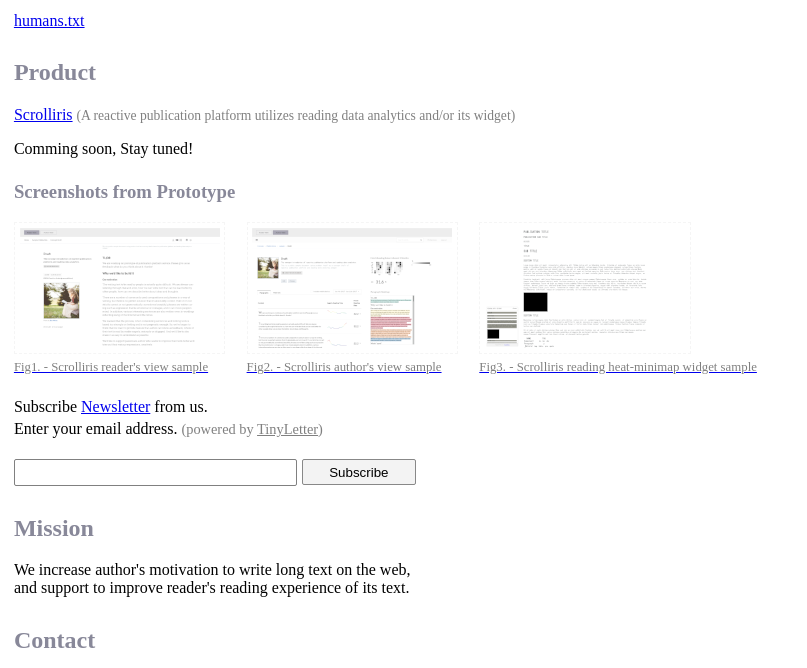
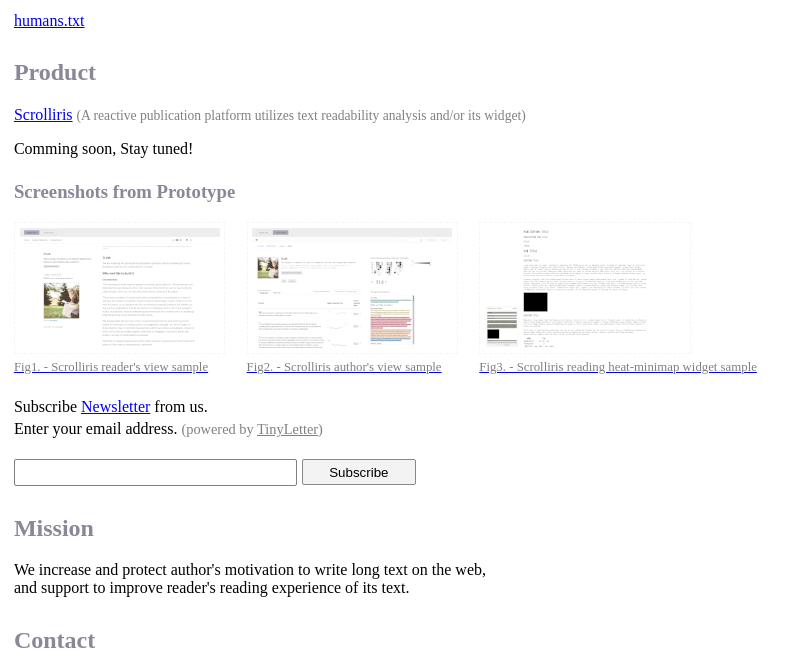
Before and after one commit to lupine-software/website, a Flask app: page / in a window 1280 px wide. Shown: the part 174-842 px from the top of the page, without its empty margins (0-807 px from the left). Run offline with Flask 2, Linux system fonts and the light colour scheme.

Commit message:
Update wording

```diff
--- a/templates/index.html
+++ b/templates/index.html
@@ -24,7 +24,7 @@
   <article>
     <h2>Product</h2>
     <p><a href="#" target="_blank">Scrolliris</a>
-      <span class="desc">(A reactive publication platform utilizes reading data analytics and/or its widget)</span></p>
+      <span class="desc">(A reactive publication platform utilizes text readability analysis and/or its widget)</span></p>
     <p>Comming soon, Stay tuned!</p>
     <div class="screenshot">
       <h3>Screenshots from Prototype</h3>
@@ -62,7 +62,7 @@
 
   <article>
     <h2>Mission</h2>
-    <p>We increase author's motivation to write long text on the web,<br>
+    <p>We increase and protect author's motivation to write long text on the web,<br>
       and support to improve reader's reading experience of its text.</p>
   </article>
 
```
